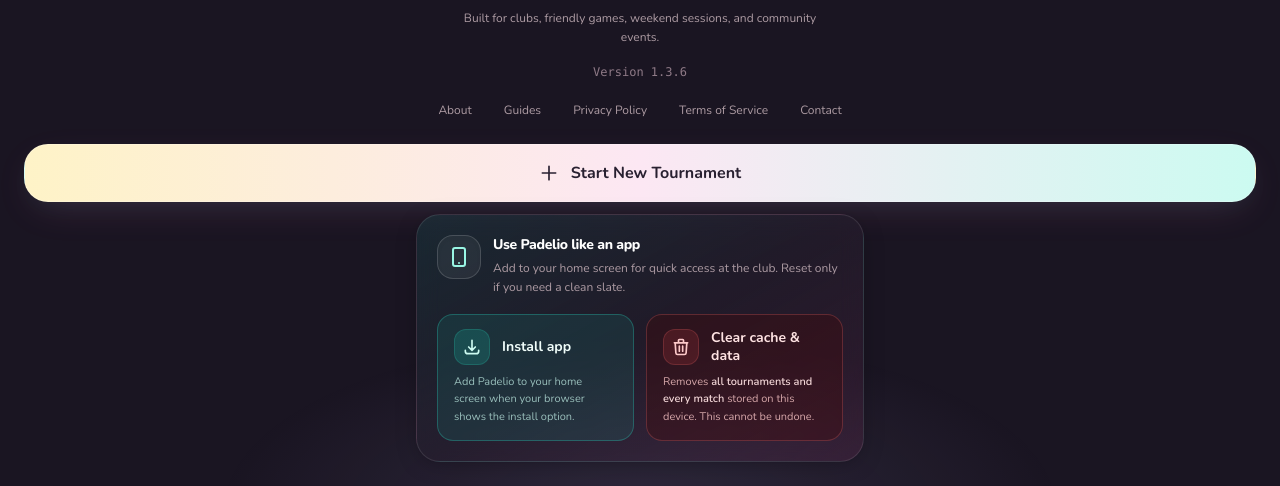
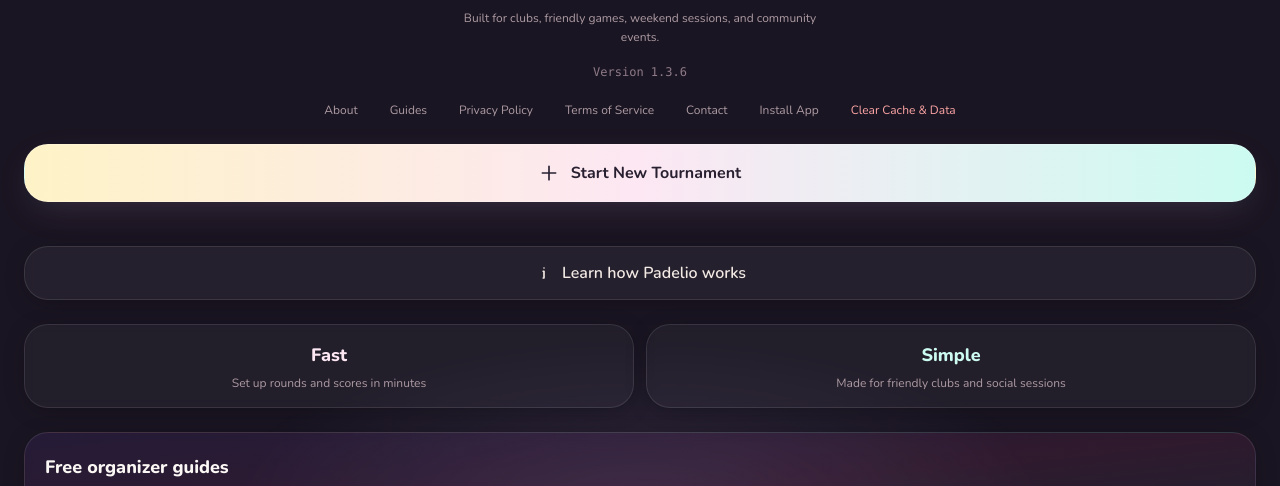
Before and after one commit to fabiokounang/padelio, a plain HTML site: page index.html in a window 1280 px wide. Shown: the part 291-777 px from the top of the page. Drawn offline with nearby package versions, Linux system fonts and the light colour scheme.

Commit message:
add install button and clear cache button

```diff
--- a/index.html
+++ b/index.html
@@ -215,6 +215,20 @@
           >
             Contact
           </a>
+          <button
+            type="button"
+            onclick="installApp()"
+            class="rounded-full px-2 py-0.5 hover:text-pink-100 hover:bg-white/5 transition-colors"
+          >
+            Install App
+          </button>
+          <button
+            type="button"
+            onclick="clearAllAppData()"
+            class="rounded-full px-2 py-0.5 hover:text-red-200 hover:bg-red-500/10 transition-colors text-red-300"
+          >
+            Clear Cache &amp; Data
+          </button>
         </div>
 
         <button
@@ -227,82 +241,6 @@
           </svg>
           Start New Tournament
         </button>
-
-        <div
-          class="w-full max-w-md mx-auto mt-3 mb-2 rounded-3xl border border-white/10 bg-gradient-to-br from-teal-500/[0.12] via-slate-900/50 to-pink-500/[0.1] p-4 sm:p-5 shadow-cozy-sm backdrop-blur-md"
-          role="region"
-          aria-label="Device options"
-        >
-          <div class="flex items-start gap-3 mb-4">
-            <div
-              class="flex h-11 w-11 shrink-0 items-center justify-center rounded-2xl border border-white/15 bg-white/[0.06] text-teal-200 shadow-inner"
-              aria-hidden="true"
-            >
-              <svg class="w-6 h-6" fill="none" stroke="currentColor" viewBox="0 0 24 24">
-                <path
-                  stroke-linecap="round"
-                  stroke-linejoin="round"
-                  stroke-width="2"
-                  d="M12 18h.01M8 21h8a2 2 0 002-2V5a2 2 0 00-2-2H8a2 2 0 00-2 2v14a2 2 0 002 2z"
-                />
-              </svg>
-            </div>
-            <div class="min-w-0 text-left">
-              <h2 class="text-sm font-extrabold text-white tracking-tight">Use Padelio like an app</h2>
-              <p class="text-xs text-slate-400 mt-1 leading-relaxed">
-                Add to your home screen for quick access at the club. Reset only if you need a clean slate.
-              </p>
-            </div>
-          </div>
-
-          <div class="grid grid-cols-1 sm:grid-cols-2 gap-3">
-            <button
-              type="button"
-              onclick="installApp()"
-              class="group flex flex-col gap-2 rounded-2xl border border-teal-400/30 bg-teal-500/[0.12] px-4 py-3.5 text-left transition-all hover:border-teal-300/45 hover:bg-teal-500/[0.18] active:scale-[0.99] focus:outline-none focus-visible:ring-2 focus-visible:ring-teal-400/50"
-            >
-              <span class="flex items-center gap-3">
-                <span class="flex h-9 w-9 shrink-0 items-center justify-center rounded-xl bg-teal-500/20 text-teal-100 border border-teal-400/20">
-                  <svg class="w-5 h-5" fill="none" stroke="currentColor" viewBox="0 0 24 24" aria-hidden="true">
-                    <path
-                      stroke-linecap="round"
-                      stroke-linejoin="round"
-                      stroke-width="2"
-                      d="M4 16v1a3 3 0 003 3h10a3 3 0 003-3v-1m-4-4l-4 4m0 0l-4-4m4 4V4"
-                    />
-                  </svg>
-                </span>
-                <span class="font-bold text-sm text-teal-50 leading-tight">Install app</span>
-              </span>
-              <p class="text-[11px] text-teal-100/70 leading-relaxed">
-                Add Padelio to your home screen when your browser shows the install option.
-              </p>
-            </button>
-
-            <button
-              type="button"
-              onclick="clearAllAppData()"
-              class="group flex flex-col gap-2 rounded-2xl border border-red-400/25 bg-red-950/35 px-4 py-3.5 text-left transition-all hover:border-red-400/40 hover:bg-red-950/50 active:scale-[0.99] focus:outline-none focus-visible:ring-2 focus-visible:ring-red-400/40"
-            >
-              <span class="flex items-center gap-3">
-                <span class="flex h-9 w-9 shrink-0 items-center justify-center rounded-xl bg-red-500/15 text-red-200 border border-red-400/20">
-                  <svg class="w-5 h-5" fill="none" stroke="currentColor" viewBox="0 0 24 24" aria-hidden="true">
-                    <path
-                      stroke-linecap="round"
-                      stroke-linejoin="round"
-                      stroke-width="2"
-                      d="M19 7l-.867 12.142A2 2 0 0116.138 21H7.862a2 2 0 01-1.995-1.858L5 7m5 4v6m4-6v6m1-10V4a1 1 0 00-1-1h-4a1 1 0 00-1 1v3M4 7h16"
-                    />
-                  </svg>
-                </span>
-                <span class="font-bold text-sm text-red-100 leading-tight">Clear cache &amp; data</span>
-              </span>
-              <p class="text-[11px] text-red-200/80 leading-relaxed">
-                Removes <strong class="text-red-100/95 font-semibold">all tournaments and every match</strong> stored on this device. This cannot be undone.
-              </p>
-            </button>
-          </div>
-        </div>
       </div>
 
       <a
```
